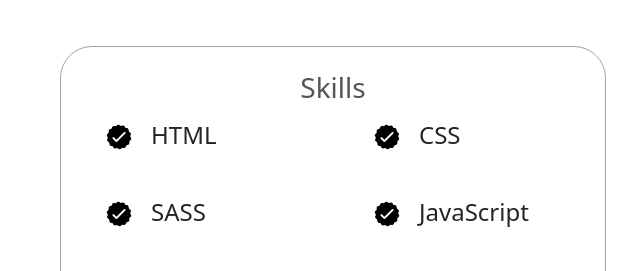
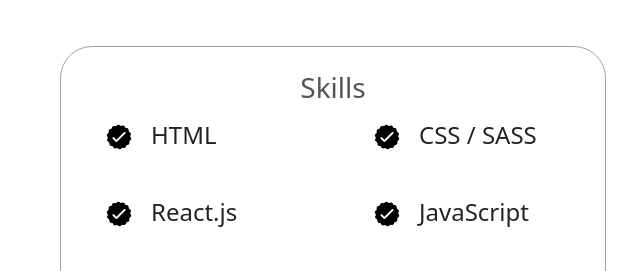
Before and after one commit to seanwongdev/personal-website, a plain HTML site: page index.html in a window 1280 px wide. Shown: the part 1120-1391 px from the top of the page, 514-1151 px from the left. Drawn offline with nearby package versions, Linux system fonts and the light colour scheme.

Commit message:
amended react in

```diff
--- a/index.html
+++ b/index.html
@@ -114,7 +114,7 @@
                     class="icon"
                   />
                   <div>
-                    <h4>CSS</h4>
+                    <h4>CSS / SASS</h4>
                   </div>
                 </article>
                 <article>
@@ -124,7 +124,7 @@
                     class="icon"
                   />
                   <div>
-                    <h4>SASS</h4>
+                    <h4>React.js </h4>
                   </div>
                 </article>
                 <article>
```
